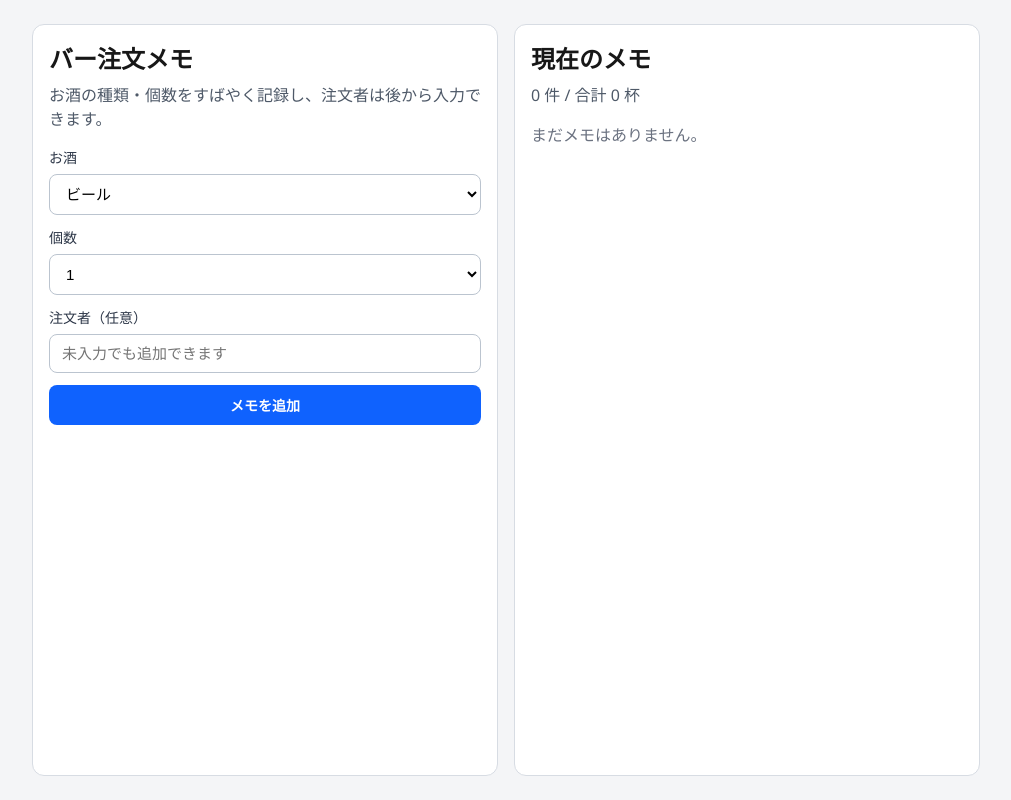
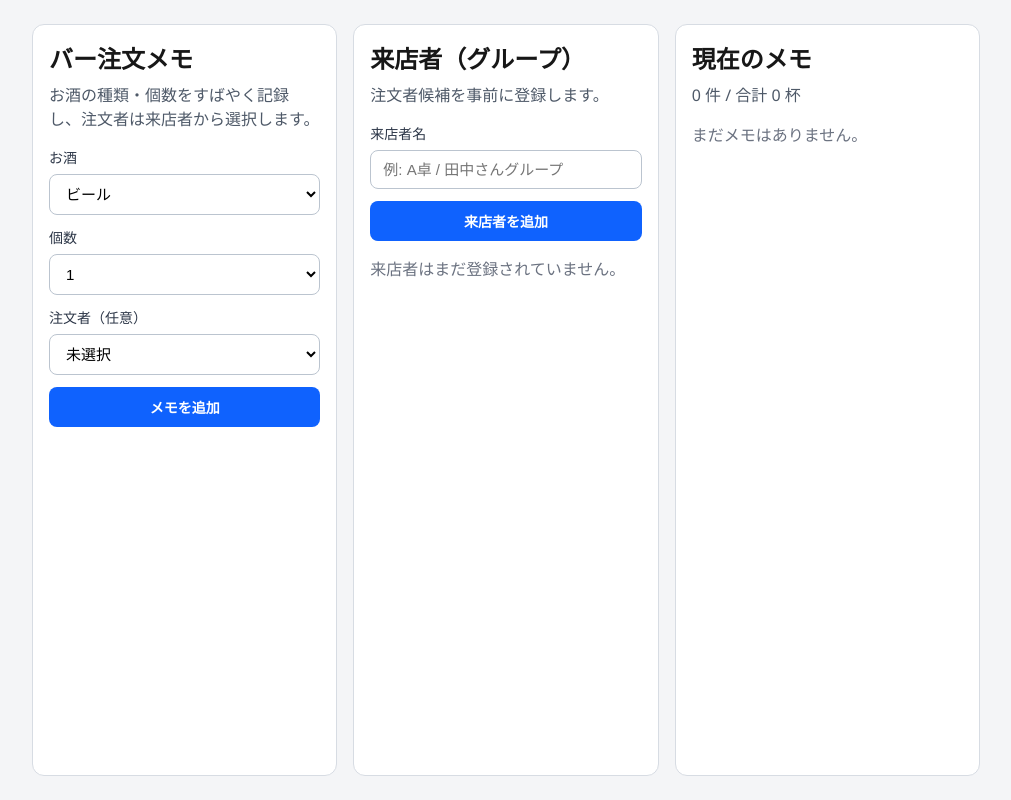
Before and after one commit to ytkg/orders, a React (Vite) app: page / in a window 1280 px wide. Shown: the whole page, without its empty margins (134-1145 px from the left). Built offline with nearby package versions, Linux system fonts and the light colour scheme.

Commit message:
feat: add visitor management and customer selection for issue #6

```diff
--- a/src/App.tsx
+++ b/src/App.tsx
@@ -6,6 +6,10 @@ type OrderMemo = {
   quantity: number;
   customer: string;
   createdAt: Date;
+};
+type Visitor = {
+  id: number;
+  name: string;
 };
 
 const DRINK_OPTIONS = [
@@ -27,8 +31,11 @@ function App() {
   const [drink, setDrink] = useState(DRINK_OPTIONS[0]);
   const [quantity, setQuantity] = useState("1");
   const [customer, setCustomer] = useState("");
+  const [newVisitorName, setNewVisitorName] = useState("");
+  const [visitors, setVisitors] = useState<Visitor[]>([]);
   const [orders, setOrders] = useState<OrderMemo[]>([]);
   const [error, setError] = useState("");
+  const [visitorError, setVisitorError] = useState("");
 
   const totalDrinks = useMemo(
     () => orders.reduce((sum, order) => sum + order.quantity, 0),
@@ -58,6 +65,37 @@ function App() {
     setCustomer("");
     setError("");
   };
+  const addVisitor = (event: FormEvent<HTMLFormElement>) => {
+    event.preventDefault();
+    const normalized = newVisitorName.trim();
+
+    if (!normalized) {
+      setVisitorError("来店者名を入力してください。");
+      return;
+    }
+    if (visitors.some((visitor) => visitor.name === normalized)) {
+      setVisitorError("同じ来店者名は登録できません。");
+      return;
+    }
+
+    const nextVisitor: Visitor = {
+      id: Date.now(),
+      name: normalized
+    };
+    setVisitors((prev) => [...prev, nextVisitor]);
+    setNewVisitorName("");
+    setVisitorError("");
+  };
+  const removeVisitor = (id: number) => {
+    setVisitors((prev) => prev.filter((visitor) => visitor.id !== id));
+    setCustomer((prev) => {
+      const target = visitors.find((visitor) => visitor.id === id);
+      if (target && prev === target.name) {
+        return "";
+      }
+      return prev;
+    });
+  };
 
   const removeOrder = (id: number) => {
     setOrders((prev) => prev.filter((order) => order.id !== id));
@@ -75,7 +113,7 @@ function App() {
       <section className="panel">
         <h1>バー注文メモ</h1>
         <p className="subtitle">
-          お酒の種類・個数をすばやく記録し、注文者は後から入力できます。
+          お酒の種類・個数をすばやく記録し、注文者は来店者から選択します。
         </p>
 
         <form className="form" onSubmit={handleSubmit}>
@@ -109,17 +147,58 @@ function App() {
 
           <label>
             注文者（任意）
-            <input
+            <select
               value={customer}
               onChange={(event) => setCustomer(event.target.value)}
-              placeholder="未入力でも追加できます"
-            />
+            >
+              <option value="">未選択</option>
+              {visitors.map((visitor) => (
+                <option key={visitor.id} value={visitor.name}>
+                  {visitor.name}
+                </option>
+              ))}
+            </select>
           </label>
 
           {error ? <p className="error">{error}</p> : null}
 
           <button type="submit">メモを追加</button>
         </form>
+      </section>
+
+      <section className="panel">
+        <h2>来店者（グループ）</h2>
+        <p className="subtitle">注文者候補を事前に登録します。</p>
+        <form className="form" onSubmit={addVisitor}>
+          <label>
+            来店者名
+            <input
+              value={newVisitorName}
+              onChange={(event) => setNewVisitorName(event.target.value)}
+              placeholder="例: A卓 / 田中さんグループ"
+            />
+          </label>
+          {visitorError ? <p className="error">{visitorError}</p> : null}
+          <button type="submit">来店者を追加</button>
+        </form>
+        {visitors.length === 0 ? (
+          <p className="empty">来店者はまだ登録されていません。</p>
+        ) : (
+          <ul className="visitors">
+            {visitors.map((visitor) => (
+              <li key={visitor.id} className="visitor">
+                <span>{visitor.name}</span>
+                <button
+                  type="button"
+                  className="remove"
+                  onClick={() => removeVisitor(visitor.id)}
+                >
+                  削除
+                </button>
+              </li>
+            ))}
+          </ul>
+        )}
       </section>
 
       <section className="panel">
@@ -140,14 +219,20 @@ function App() {
                     {order.quantity} 杯 / {order.customer || "注文者未入力"}
                   </p>
                   <label className="order-customer-edit">
-                    注文者を後入力
-                    <input
+                    注文者を変更
+                    <select
                       value={order.customer}
                       onChange={(event) =>
                         updateOrderCustomer(order.id, event.target.value)
                       }
-                      placeholder="例: A3席"
-                    />
+                    >
+                      <option value="">未選択</option>
+                      {visitors.map((visitor) => (
+                        <option key={visitor.id} value={visitor.name}>
+                          {visitor.name}
+                        </option>
+                      ))}
+                    </select>
                   </label>
                   <small>{order.createdAt.toLocaleTimeString()}</small>
                 </div>
--- a/src/styles.css
+++ b/src/styles.css
@@ -102,6 +102,24 @@ button:hover {
   gap: 10px;
 }
 
+.visitors {
+  list-style: none;
+  margin: 12px 0 0;
+  padding: 0;
+  display: grid;
+  gap: 10px;
+}
+
+.visitor {
+  display: flex;
+  justify-content: space-between;
+  align-items: center;
+  gap: 12px;
+  padding: 10px 12px;
+  border: 1px solid #d7dce3;
+  border-radius: 10px;
+}
+
 .order {
   display: flex;
   justify-content: space-between;
```
Also changed, not shown: 1 other file (tests, documents, lock files or other folders).
